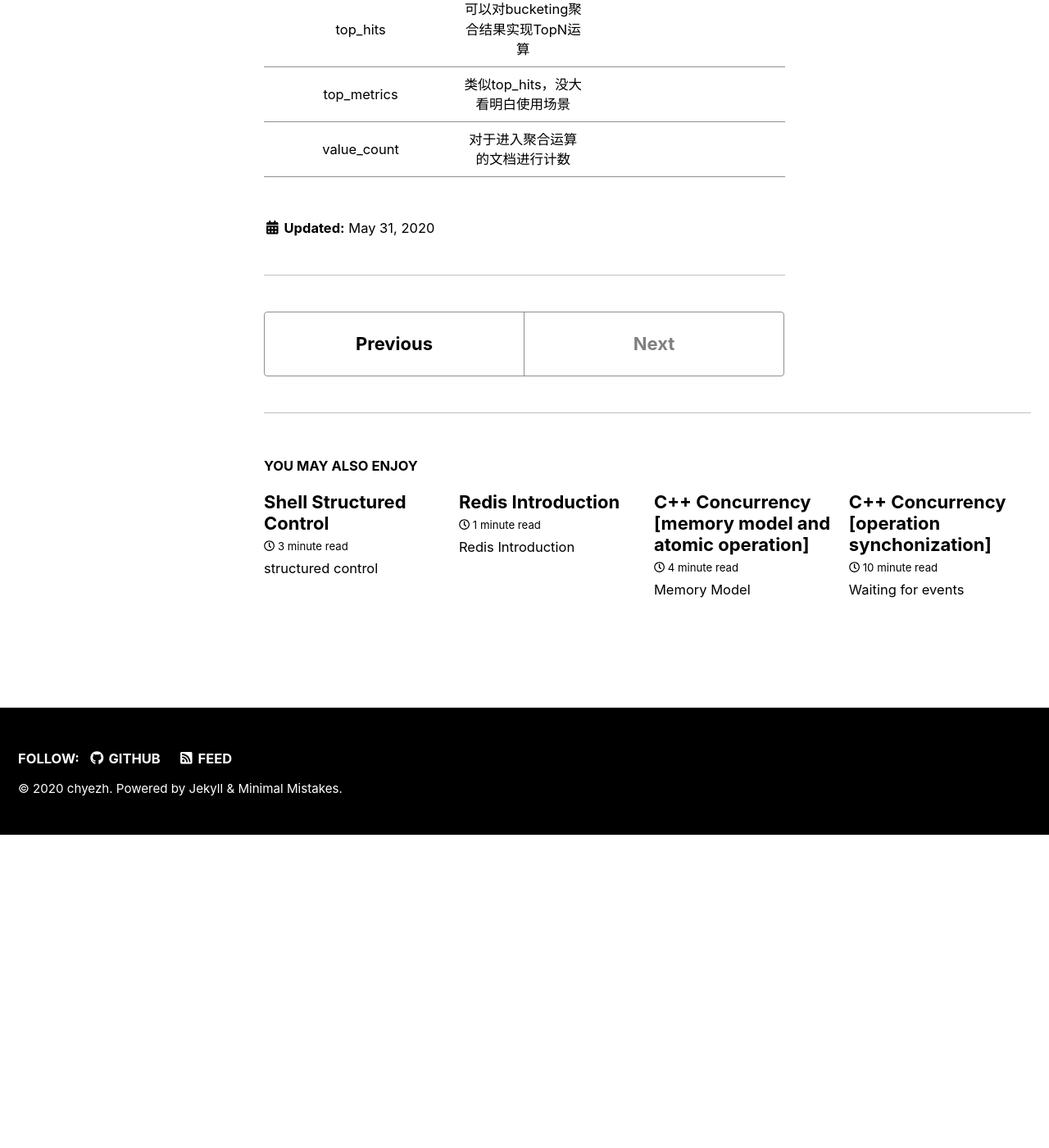
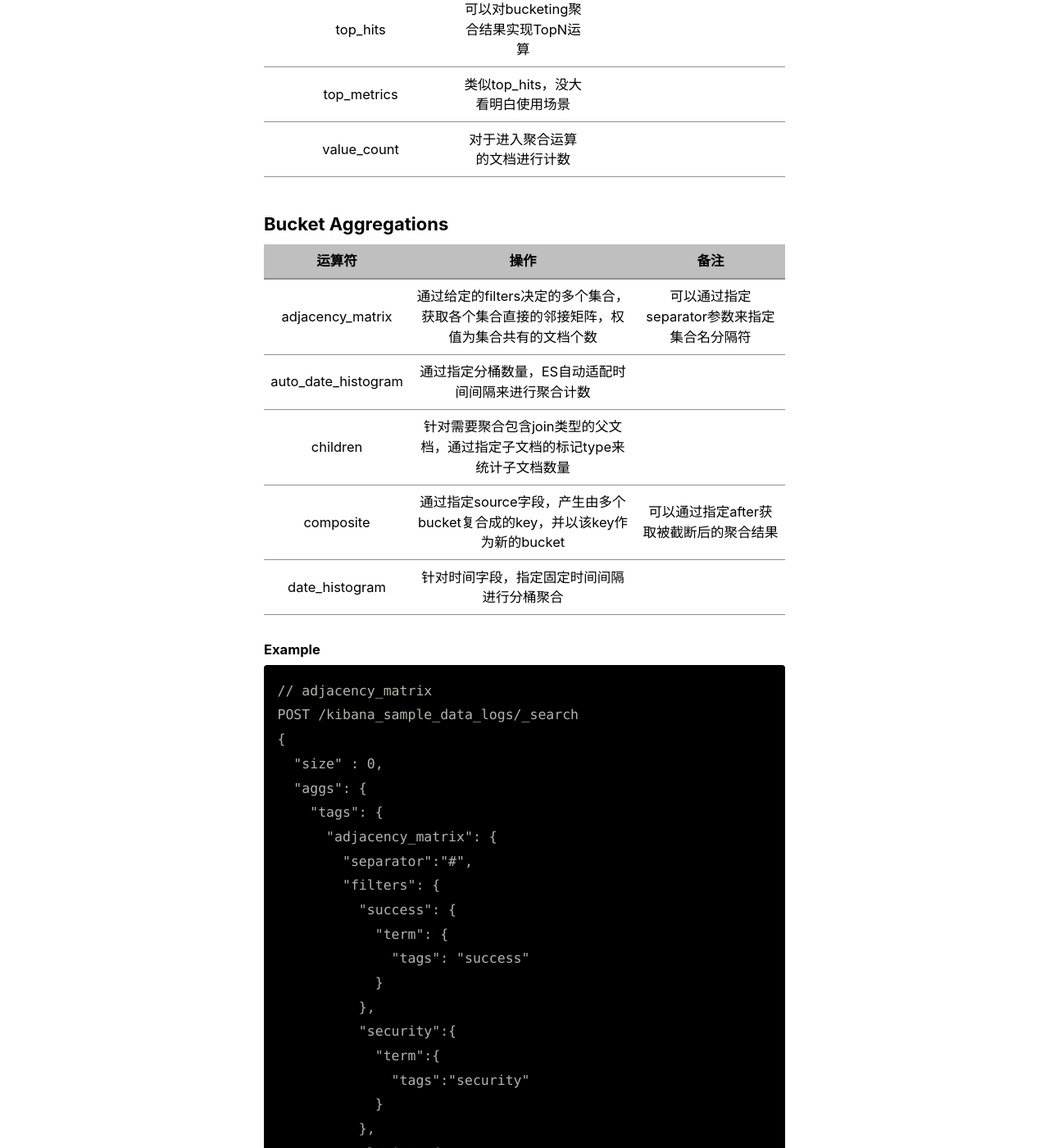
Before and after one commit to chyezh/chyezh.github.io, a Jekyll site: the page built from _posts/Elastic/2020-05-31-ElasticSearch-Aggregation.md, in a window 1280 px wide and 1400 px high, scrolled down 3245 px. Shown: the whole window at 82% size. Built offline with Jekyll 4.4.1, drawn with Linux system fonts in a browser that asks for light colours; cached includes are drawn as plain includes; nearby versions of some CDN libraries; before the commit the page ends 4263 px from its top, so only the background shows below that; some of the changed text lies outside the part shown.

Commit message:
add es part of bucket aggs

```diff
--- a/_posts/Elastic/2020-05-31-ElasticSearch-Aggregation.md
+++ b/_posts/Elastic/2020-05-31-ElasticSearch-Aggregation.md
@@ -54,3 +54,204 @@ ES提供了丰富的聚合运算，聚合运算的作用文档对象取决于运
 |top_hits|可以对bucketing聚合结果实现TopN运算||
 |top_metrics|类似top_hits，没大看明白使用场景|
 |value_count|对于进入聚合运算的文档进行计数||
+
+### Bucket Aggregations
+
+|运算符|操作|备注|
+|:---:|:---:|:---:|
+|adjacency_matrix|通过给定的filters决定的多个集合，获取各个集合直接的邻接矩阵，权值为集合共有的文档个数|可以通过指定separator参数来指定集合名分隔符|
+|auto_date_histogram|通过指定分桶数量，ES自动适配时间间隔来进行聚合计数||
+|children|针对需要聚合包含join类型的父文档，通过指定子文档的标记type来统计子文档数量||
+|composite|通过指定source字段，产生由多个bucket复合成的key，并以该key作为新的bucket|可以通过指定after获取被截断后的聚合结果|
+|date_histogram|针对时间字段，指定固定时间间隔进行分桶聚合||
+
+#### Example
+
+    // adjacency_matrix
+    POST /kibana_sample_data_logs/_search
+    {
+      "size" : 0,
+      "aggs": {
+        "tags": {
+          "adjacency_matrix": {
+            "separator":"#",
+            "filters": {
+              "success": {
+                "term": {
+                  "tags": "success"
+                }
+              },
+              "security":{
+                "term":{
+                  "tags":"security"
+                }
+              },
+              "login": {
+                "term": {
+                  "tags":"login"
+                }
+              },
+              "warning": {
+                "terms": {"tags": ["warning"]}
+              },
+              "error": {
+                "terms": {"tags": ["error"]}
+              },
+              "info": {
+                "terms": {"tags": ["info"]}
+              }
+            }
+          }
+        }
+      }
+    }
+
+    // auto_date_histogram
+    POST /kibana_sample_data_logs/_search
+    {
+      "size": 0,
+      "aggs": {
+        "log_over_time": {
+          "auto_date_histogram":{
+            "field": "timestamp",
+            "format": "yyyy-MM-dd HH:mm:ss",
+            "time_zone": "Asia/Shanghai"
+          }
+        }
+      }
+    }
+
+    // child
+
+    PUT child_example
+    {
+      "mappings": {
+        "properties": {
+          "join": {
+            "type" : "join",
+            "relations": {
+              "question" : "answer"
+            }
+          }
+        }
+      }
+    }
+    PUT child_example/_doc/1
+    {
+      "join": {
+        "name": "question"
+      },
+      "body": "<p>I have Windows 2003 server and i bought a new Windows 2008 server...",
+      "title": "Whats the best way to file transfer my site from server to a newer one?",
+      "tags": [
+        "windows-server-2003",
+        "windows-server-2008",
+        "file-transfer"
+      ]
+    }
+    PUT child_example/_doc/2?routing=1
+    {
+      "join": {
+        "name": "answer",
+        "parent": "1"
+      },
+      "owner": {
+        "location": "Norfolk, United Kingdom",
+        "display_name": "Sam",
+        "id": 48
+      },
+      "body": "<p>Unfortunately you're pretty much limited to FTP...",
+      "creation_date": "2009-05-04T13:45:37.030"
+    }
+    PUT child_example/_doc/3?routing=1&refresh
+    {
+      "join": {
+        "name": "answer",
+        "parent": "1"
+      },
+      "owner": {
+        "location": "Norfolk, United Kingdom",
+        "display_name": "Troll",
+        "id": 49
+      },
+      "body": "<p>Use Linux...",
+      "creation_date": "2009-05-05T13:45:37.030"
+    }
+    POST child_example/_search
+    {
+      "size": 0,
+      "aggs": {
+        "top_tags": {
+          "terms": {
+            "field": "tags.keyword",
+            "size": 10
+          },
+          "aggs": {
+            "to_answers": {
+              "children": {
+                "type": "answer"
+              },
+              "aggs": {
+                "top_names": {
+                  "terms": {
+                    "field": "owner.display_name.keyword",
+                    "size": 10
+                  }
+                }
+              }
+            }
+          }
+        }
+      }
+    }
+
+    // composite
+    POST /kibana_sample_data_logs/_search
+    {
+      "size": 0,
+      "aggs": {
+        "new_key": {
+          "composite": {
+            "after": {
+              "clientip_new": "0.207.229.147",
+              "event_new": "sample_web_logs"
+            },
+            "size": 2,
+            "sources": [
+              {
+                "clientip_new": {
+                  "terms": {
+                    "field": "clientip"
+                  }
+                }
+              },
+              {
+                "event_new": {
+                  "terms": {
+                    "field": "event.dataset"
+                  }
+                }
+              }
+            ]
+          }
+        }
+      }
+    }
+
+    // date_histogram
+    POST /kibana_sample_data_logs/_search
+    {
+      "size": 0,
+      "aggs": {
+        "by_day": {
+          "date_histogram": {
+            "field": "timestamp",
+            "calendar_interval": "day",
+            "offset": "+6h",
+            "time_zone": "Asia/Shanghai",
+            "keyed": true,
+            "format": "yyyy-MM-dd"
+          }
+        }
+      }
+    }
```
